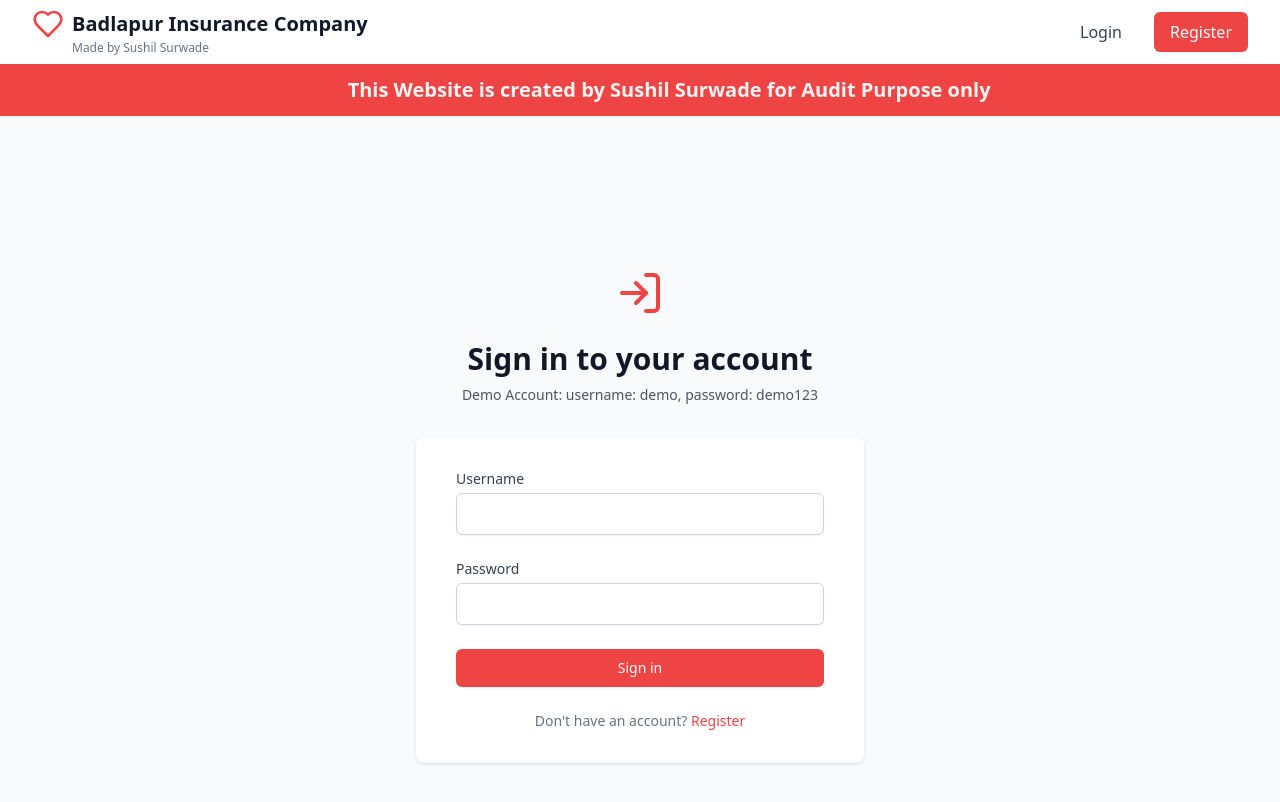
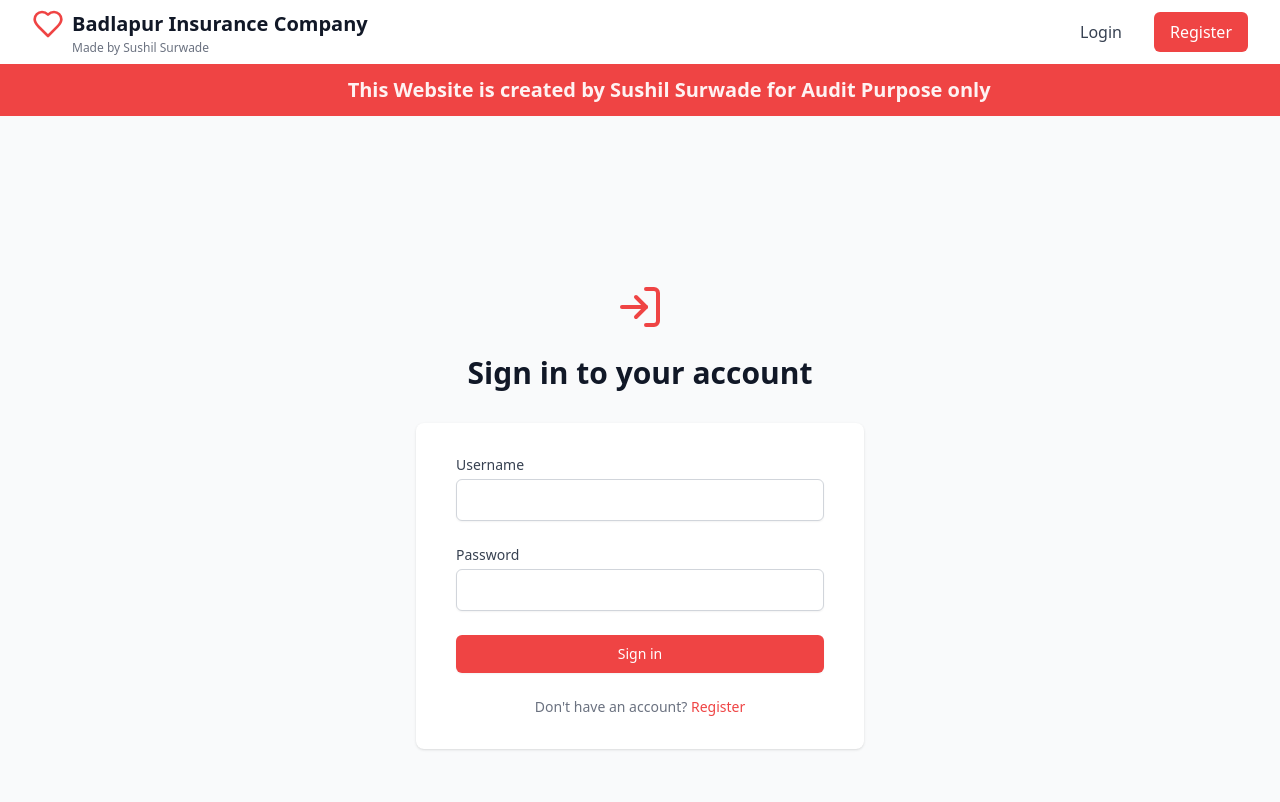
Before and after one commit to orincore/insurance, a React (Vite) app: page /login in a window 1280 px wide. Shown: the top 802 px of the page. Built offline with nearby package versions, Linux system fonts and the light colour scheme.

Commit message:
Update Login.tsx

```diff
--- a/src/pages/Login.tsx
+++ b/src/pages/Login.tsx
@@ -48,9 +48,6 @@ export const Login = () => {
         <h2 className="mt-6 text-center text-3xl font-extrabold text-gray-900">
           Sign in to your account
         </h2>
-        <p className="mt-2 text-center text-sm text-gray-600">
-          Demo Account: username: demo, password: demo123
-        </p>
       </motion.div>
 
       <motion.div
```
